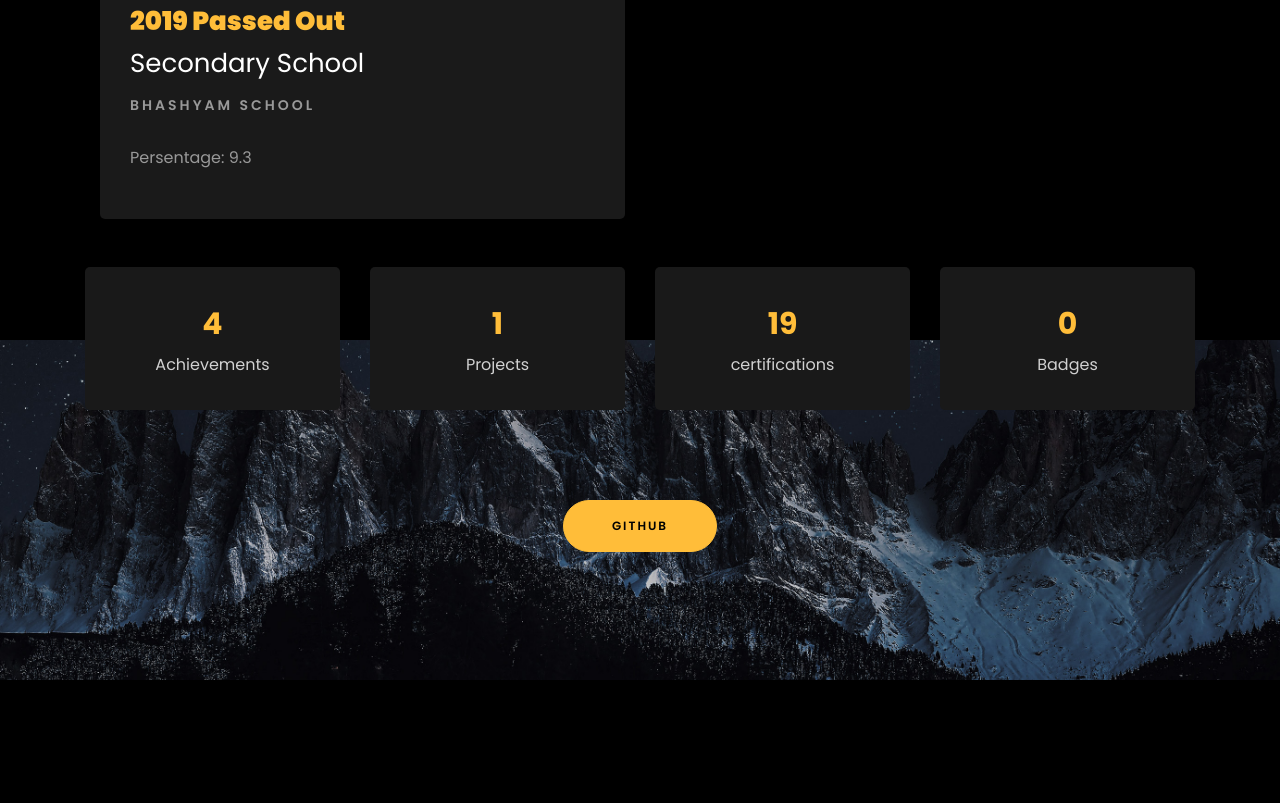
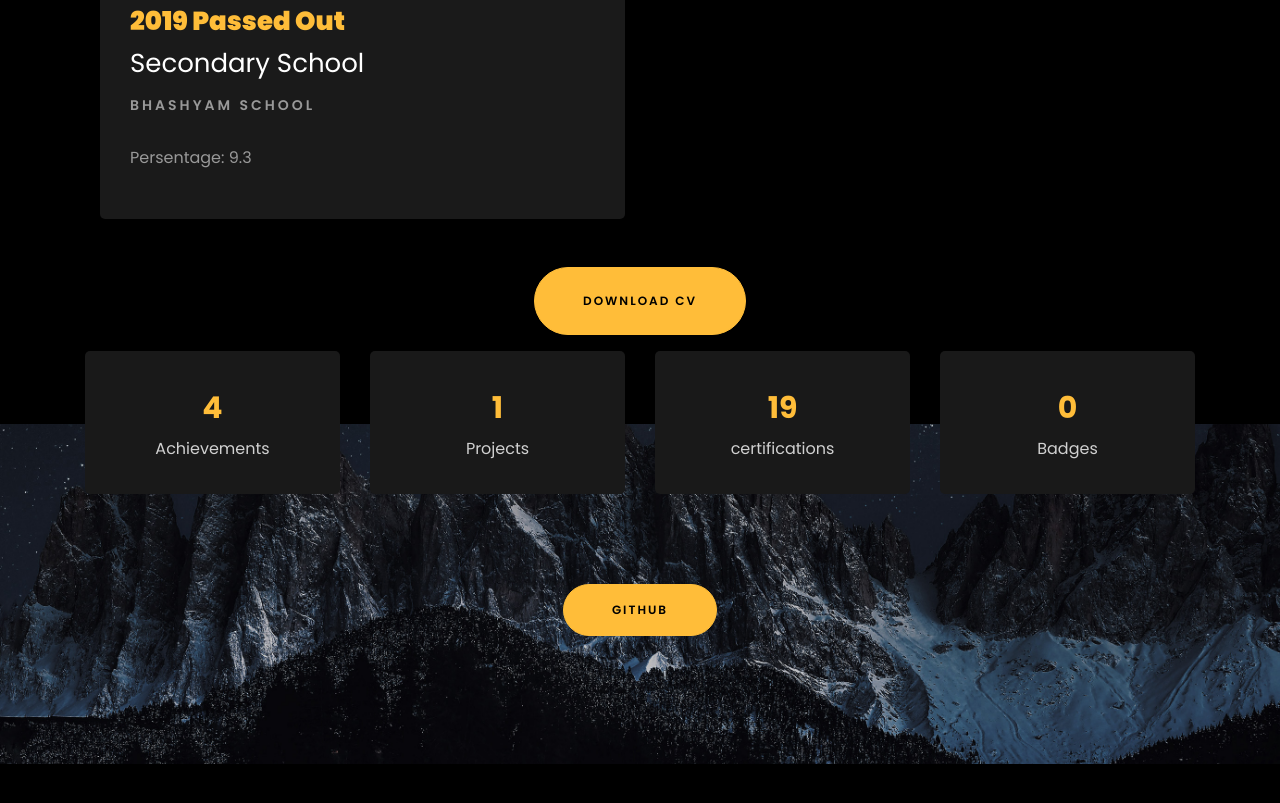
Before and after one commit to dineshpaluri/github.portfolio, a plain HTML site: page index.html in a window 1280 px wide. Shown: the part 6331-7134 px from the top of the page. Drawn offline with Linux system fonts and the light colour scheme; files whose address does not match are found by name.

Commit message:
Update index.html

```diff
--- a/index.html
+++ b/index.html
@@ -499,7 +499,7 @@
 
     		<div class="row justify-content-center mt-5">
     			<div class="col-md-6 text-center ftco-animate">
-<!--     				<p><a href="https://drive.google.com/file/d/1zQ7erUP3C6RMugbIMuBRY-hiWWcRcAKB/view?usp=drivesdk" class="btn btn-primary py-4 px-5">Download CV</a></p> -->
+    				<p><a href="https://drive.google.com/file/d/1zQ7erUP3C6RMugbIMuBRY-hiWWcRcAKB/view?usp=drivesdk" class="btn btn-primary py-4 px-5">Download CV</a></p>
     			</div>
     		</div>
     	</div>
```
